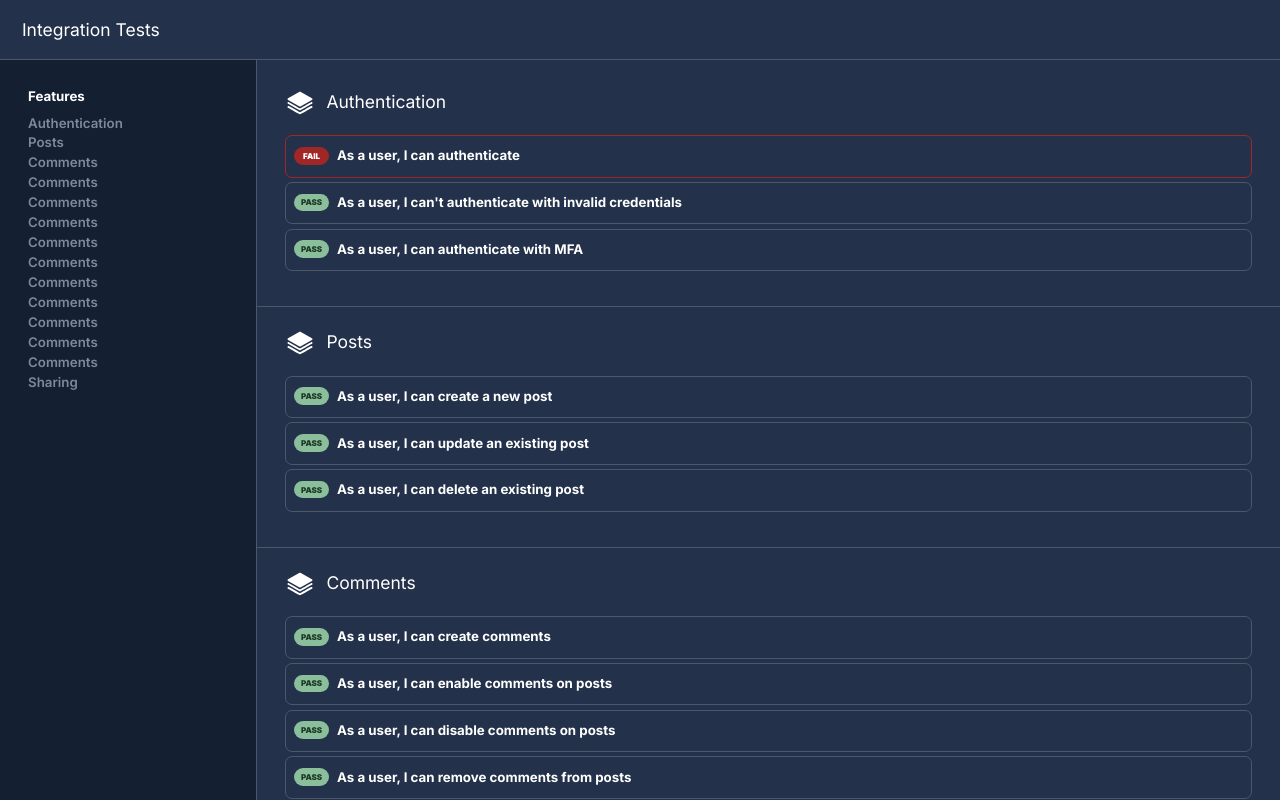
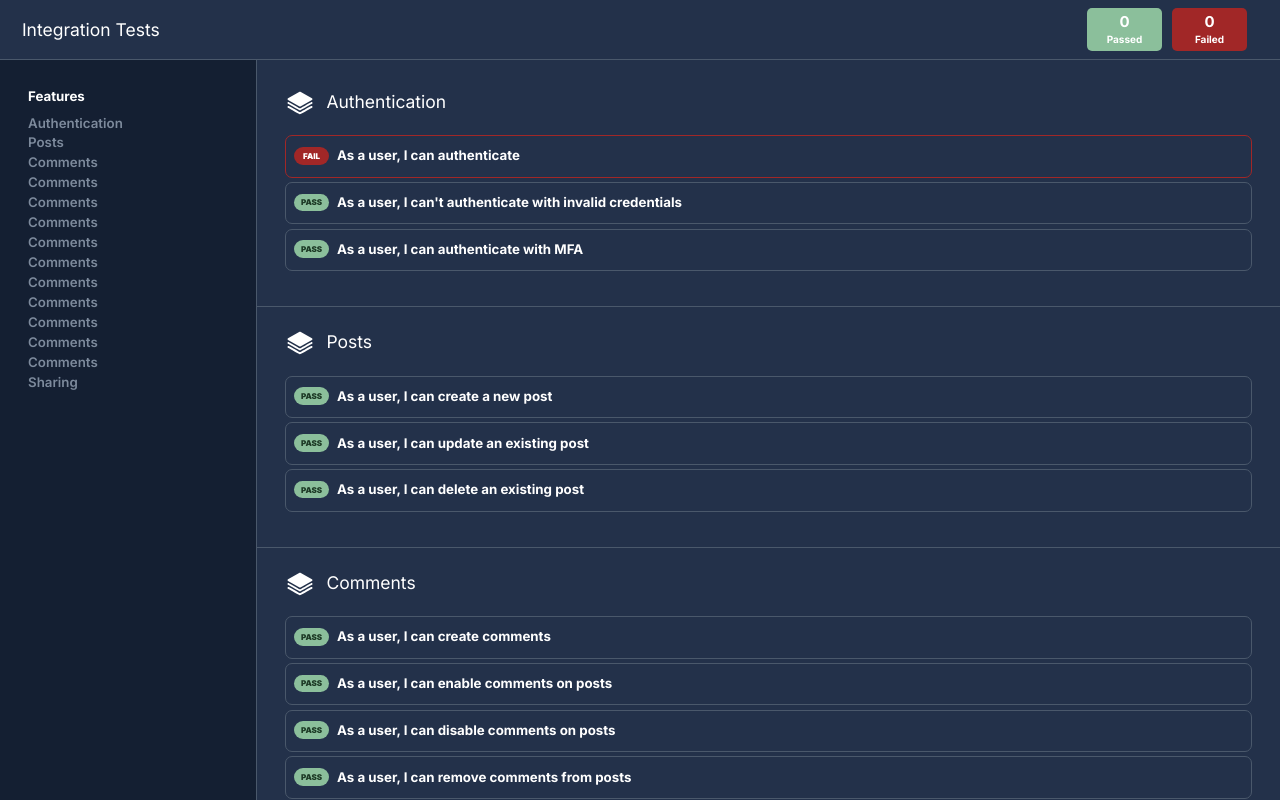
Before and after one commit to xethorn/jest-html-reporters-integration-theme, a React (Vite) app: page / in a window 1280 px wide. Shown: the top 800 px of the page. Built offline with nearby package versions, Linux system fonts and the light colour scheme.

Commit message:
Add top-level stats

```diff
--- a/src/components/header/AppHeader.module.css
+++ b/src/components/header/AppHeader.module.css
@@ -10,5 +10,38 @@
         padding: 1em 1.25em;
         font-size: 1.25em;
         font-weight: normal;
+        flex: 1;
+    }
+
+    .AppHeaderSummary {
+        display: flex;
+        margin-right: 2em;
+
+        .AppHeaderSummaryPassedTests,
+        .AppHeaderSummaryFailedTests {
+            font-weight: bold;
+            width: 6.5em;
+            font-size: 10px;
+            text-align: center;
+            border-radius: 5px;
+            margin: 0.8em 0.5em;
+            padding: 0 0.5em;
+            display: flex;
+            flex-direction: column;
+            justify-content: center;
+
+            span {
+                font-size: 1.5em;
+            }
+        }
+
+        .AppHeaderSummaryPassedTests {
+            background: var(--main-pass-color);
+
+        }
+
+        .AppHeaderSummaryFailedTests {
+            background: var(--main-error-color);
+        }
     }
 }
--- a/src/components/header/AppHeader.tsx
+++ b/src/components/header/AppHeader.tsx
@@ -1,9 +1,22 @@
 import css from './AppHeader.module.css'
+import {useContextState} from "../../state/context.tsx";
 
 export function AppHeader() {
+  const {state} = useContextState()
+
   return <div className={css.AppHeader}>
     <h1>
       Integration Tests
     </h1>
+    <div className={css.AppHeaderSummary}>
+      <div className={css.AppHeaderSummaryPassedTests}>
+        <span>{state.summary?.passedTests || 0}</span>
+        Passed
+      </div>
+      <div className={css.AppHeaderSummaryFailedTests}>
+        <span>{state.summary?.failedTests || 0}</span>
+        Failed
+      </div>
+    </div>
   </div>
 }
--- a/src/components/scenario/AppScenario.module.css
+++ b/src/components/scenario/AppScenario.module.css
@@ -1,6 +1,6 @@
 .AppScenario {
     position: relative;
-    margin: 1.25em;
+    margin: 1.25em 2em 1.25em 1.25em;
 
     &,
     .AppScenarioInner {
--- a/src/state/context.tsx
+++ b/src/state/context.tsx
@@ -8,6 +8,7 @@ import {Feature, load, Scenario} from "./store.ts";
  */
 export interface ContextInterface {
   features: Feature[],
+  summary: { failedTests: number, passedTests: number }
   currentScenario: Scenario
 }
 
```
